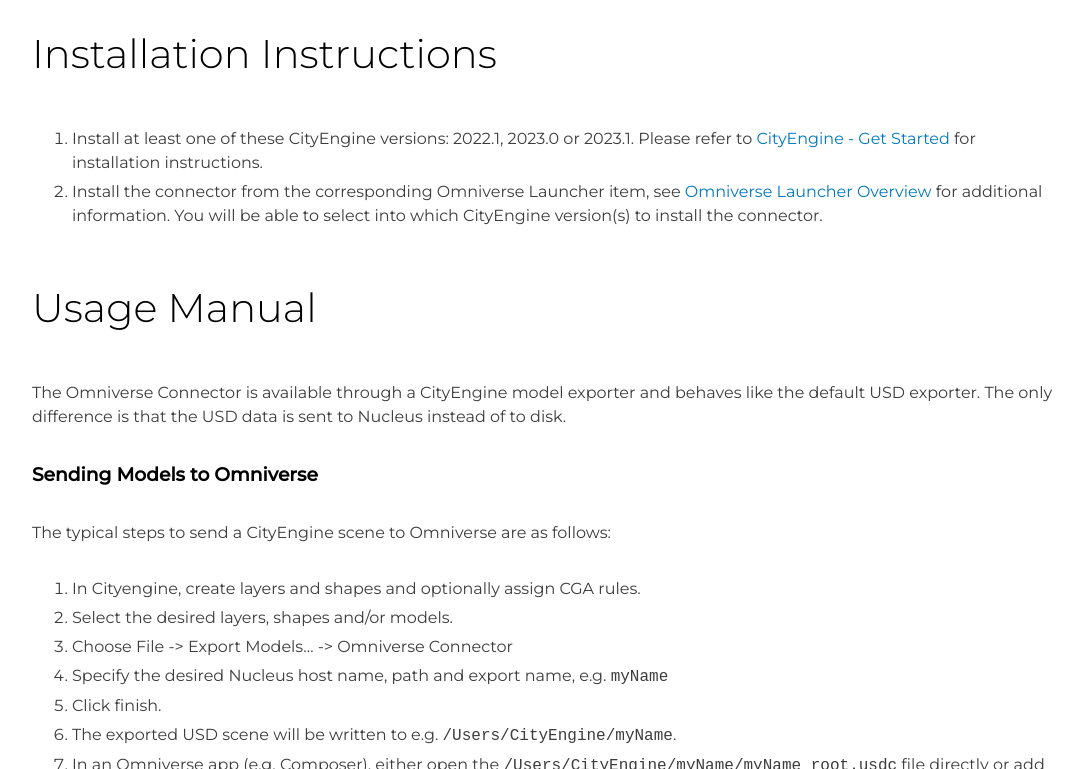
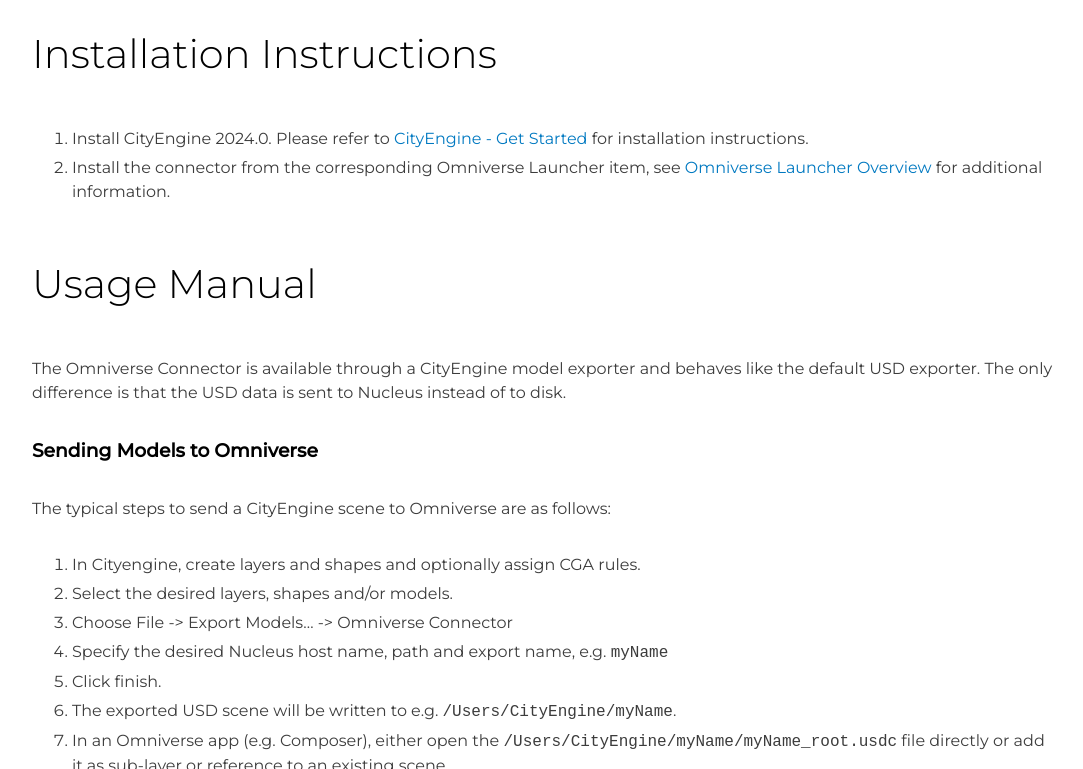
Before and after one commit to Esri/cityengine, a Jekyll site: the page built from documentation/omniverse/index.md, in a window 1280 px wide and 900 px high, scrolled down 1846 px, cut to the strip 131-900 px from the top of the window. Shown: the whole strip, without its empty margins (96-1179 px from the left). Built offline with Jekyll 4.4.1, drawn with Linux system fonts in a browser that asks for light colours; some of the changed text lies outside the part shown.

Commit message:
Omni: updated doc for release 1.0.5 (CE 2024.0)

```diff
--- a/documentation/omniverse/index.md
+++ b/documentation/omniverse/index.md
@@ -16,8 +16,8 @@
 
 ## Installation Instructions
 
-1. Install at least one of these CityEngine versions: 2022.1, 2023.0 or 2023.1. Please refer to [CityEngine - Get Started](https://doc.arcgis.com/en/cityengine/2023.0/get-started/cityengine-get-started.htm) for installation instructions.
-1. Install the connector from the corresponding Omniverse Launcher item, see [Omniverse Launcher Overview](https://docs.omniverse.nvidia.com/prod_launcher/prod_launcher/overview.html) for additional information. You will be able to select into which CityEngine version(s) to install the connector.
+1. Install CityEngine 2024.0. Please refer to [CityEngine - Get Started](https://doc.arcgis.com/en/cityengine/2024.0/get-started/cityengine-get-started.htm) for installation instructions.
+1. Install the connector from the corresponding Omniverse Launcher item, see [Omniverse Launcher Overview](https://docs.omniverse.nvidia.com/prod_launcher/prod_launcher/overview.html) for additional information.
 
 ## Usage Manual
 
@@ -69,6 +69,11 @@
 
 ## Release Notes
 
+### Version 1.0.5 (2024-07-02)
+
+* New: Added support for CityEngine 2024.0
+* Removed support for older CityEngine versions.
+
 ### Version 1.0.4 (2023-11-30)
 
 * New: Added support for CityEngine 2023.1
```
